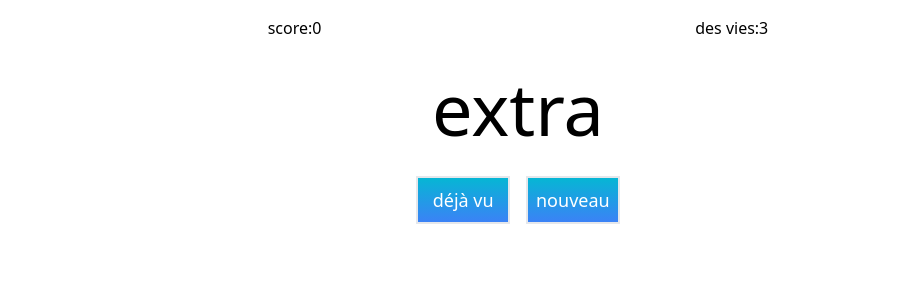
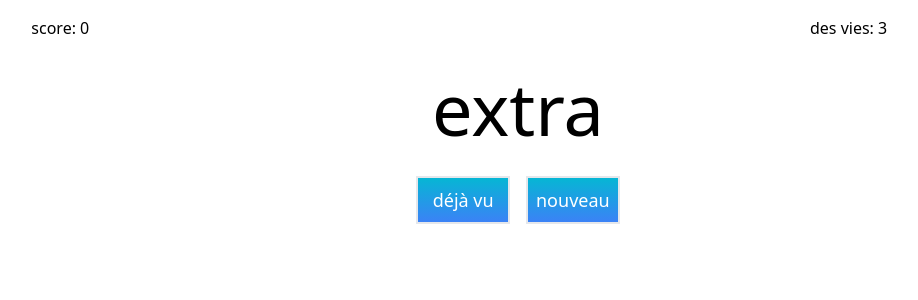
Before and after one commit to felixnaredi/deja-vu, a Vue app: page / in a window 1280 px wide. Shown: the top 300 px of the page, without its empty margins (122-1040 px from the left). Built offline with nearby package versions, Linux system fonts and the light colour scheme.

Commit message:
Score and lives does not move on change

```diff
--- a/src/App.vue
+++ b/src/App.vue
@@ -1,12 +1,13 @@
 <template>
   <div class="m-4">
-    <div class="flex justify-evenly">
-      <div class="flex">
-        <span>score: </span>
+    <div class="grid grid-cols-3 mx-10">
+      <div class="justify-self-center w-1/2">
+        <span class="mr-1">score:</span>
         <span>{{ score }}</span>
       </div>
-      <div class="flex">
-        <span>des vies: </span>
+      <div></div>
+      <div class="justify-self-center w-1/2">
+        <span class="mr-1">des vies:</span>
         <span>{{ lives }}</span>
       </div>
     </div>
@@ -14,8 +15,9 @@
       <div class="grid justify-items-center">
         <p class="bg-red-500 text-white text-8xl p-8">fin</p>
         <gradient-button class="m-6 px-5" @click="reset"
-          ><reset-arrow class="w-5 mr-2 mb-1 inline" />encore une
-          fois</gradient-button
+          ><reset-arrow class="w-5 mr-2 mb-1 inline" /><span
+            >encore</span
+          ></gradient-button
         >
         <history-table class="m-6" />
       </div>
@@ -27,7 +29,7 @@
       <div class="flex justify-center">
         <div class="grid gap-4 grid-cols-2">
           <gradient-button @click="commitSeen">déjà vu</gradient-button>
-          <gradient-button @click="commitNew">nouveau</gradient-button>
+          <gradient-button @click="commitUnseen">nouveau</gradient-button>
         </div>
       </div>
     </div>
@@ -49,7 +51,7 @@ export default {
         useIndexStore().updateCurrentWord();
       }
     },
-    async commitNew() {
+    async commitUnseen() {
       await useIndexStore().commitUnseen();
       if (this.lives > 0) {
         useIndexStore().updateCurrentWord();
```
